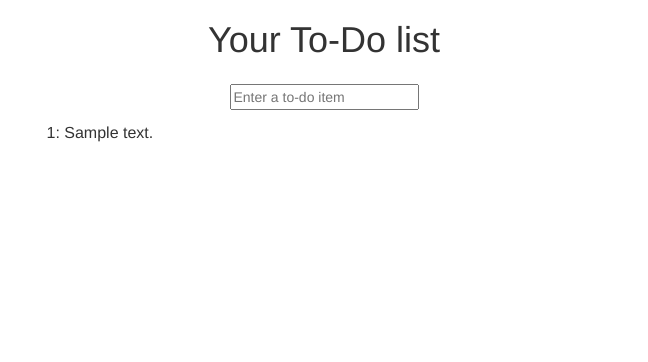
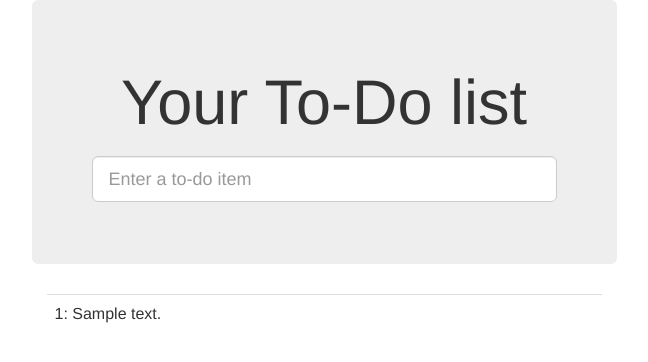
Before and after one commit to jasonlfchen/tdd_python, a Django app: page /lists/1/ in a window 1280 px wide. Shown: the top 362 px of the page, without its empty margins (316-964 px from the left). Run offline with Django 3.2, Linux system fonts and the light colour scheme; tables that the repository leaves empty hold one stand-in row (values such as "Sample post"); some libraries are stand-ins or nearby versions.

Commit message:
Update layout via boostrap. Add layout FT

```diff
--- a/lists/templates/base.html
+++ b/lists/templates/base.html
@@ -9,11 +9,14 @@
     <div class="container">
 
         <div class="row">
-            <div class="col-md-6 col-md-offset-3">
+            <div class="col-md-6 col-md-offset-3 jumbotron">
                 <div class="text-center">
                     <h1>{% block header_text %}{% endblock %}</h1>
                     <form method="POST" action="{% block form_action %}{% endblock %}">
-                        <input name="item_text" id="id_new_item" placeholder="Enter a to-do item"  />
+                        <input name="item_text" id="id_new_item"
+                               class="form-control input-lg"
+                               placeholder="Enter a to-do item"
+                        />
                         {% csrf_token %}
                     </form>
                 </div>
--- a/lists/templates/list.html
+++ b/lists/templates/list.html
@@ -5,7 +5,7 @@
 {% block form_action %}/lists/{{ list.id }}/add_item{% endblock %}
 
 {% block table %}
-    <table id="id_list_table">
+    <table id="id_list_table" class="table">
         {% for item in list.item_set.all %}
             <tr><td>{{ forloop.counter }}: {{ item.text }}</td></tr>
         {% endfor %}
```
Also changed, not shown: functional_tests/tests.py (+18 -9 lines).
